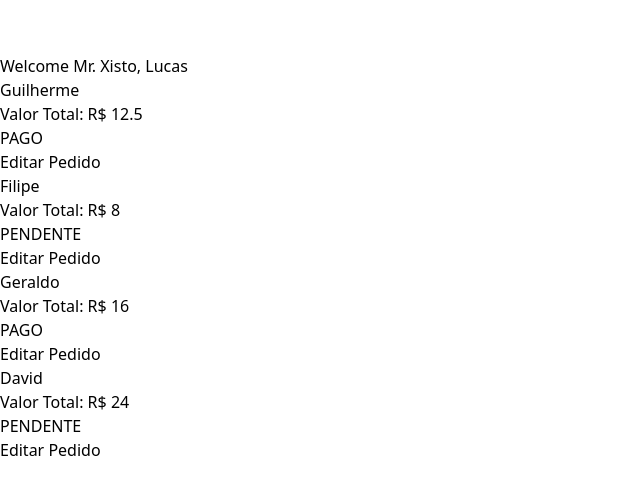
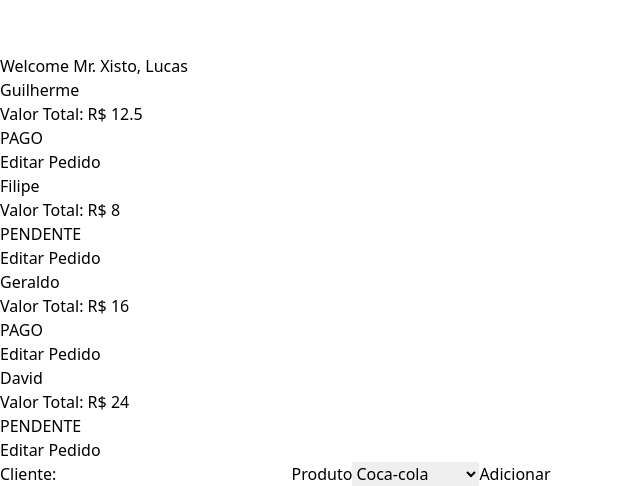
Before and after one commit to lucxisto/aprendendo-next, a Next.js app: page / in a window 1280 px wide. Shown: the part 1170-1656 px from the top of the page, without its empty margins (0-640 px from the left). Before the commit the page ends 1632 px from the top, so only its background shows below. Built offline with nearby package versions, Linux system fonts and the light colour scheme.

Commit message:
adicionando form de pedido

```diff
--- /dev/null
+++ b/src/components/OrderForm.tsx
@@ -0,0 +1,17 @@
+const OrderForm = () => {
+    return (
+        <form className="flex flex-col">
+            <label>Cliente:</label> <input type="text" />
+
+            <label>Produto
+                <select name="product" id="">
+                    <option value="cocacola">Coca-cola</option>
+                    <option value="pingodeleite">Pingo de Leite</option>
+                    <option value="fandangos">Fandangos</option>
+                </select><button>Adicionar</button>
+            </label>
+        </form>
+    );
+};
+
+export default OrderForm;
--- a/src/pages/index.tsx
+++ b/src/pages/index.tsx
@@ -1,13 +1,15 @@
 import React from "react";
 import Header from "@/components/Header";
 import OrdersWall from "@/components/OrdersWall";
+import OrderForm from "@/components/OrderForm";
 
 export default function Home() {
 
   return (
     <>
       <Header name="Lucas" surname="Xisto"/>
-      <OrdersWall/>
+      <OrdersWall />
+      <OrderForm />
     </>
   );
 };
```
